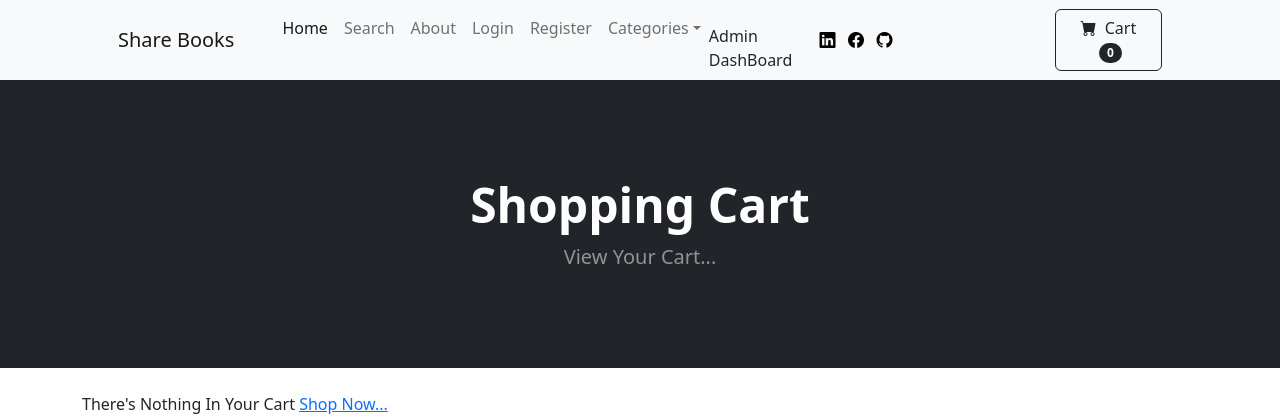
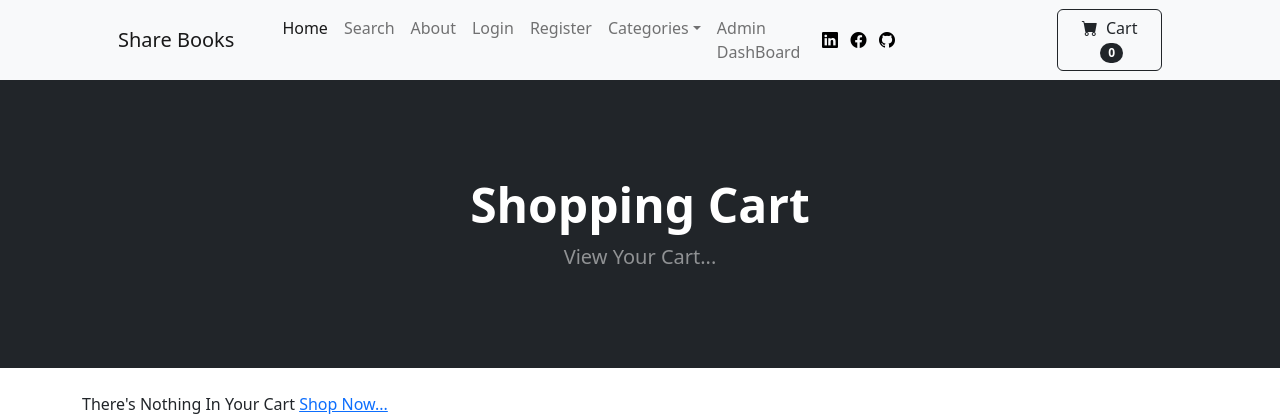
Before and after one commit to Gaurav112002/Share-Book-Project, a Django app: page /cart/ in a window 1280 px wide. Shown: the top 420 px of the page. Run offline with Django 4.2, Linux system fonts and the light colour scheme; data that the repository does not hold is empty; some libraries are stand-ins or nearby versions.

Commit message:
Update navbar.html

```diff
--- a/store/templates/navbar.html
+++ b/store/templates/navbar.html
@@ -57,7 +57,7 @@
                     </ul>
                 </li>
 
-                <li class="nav-item"><a class="nav-link" href="/admin"></a>Admin DashBoard</li>
+                <li class="nav-item"><a class="nav-link" href="/admin">Admin DashBoard</a></li>
             </ul>
 
             <a href="https://www.linkedin.com/in/gaurav-mahawar-followme/" target="_blank" style="color:black;"><i class="bi bi-linkedin"></i></a>
```
